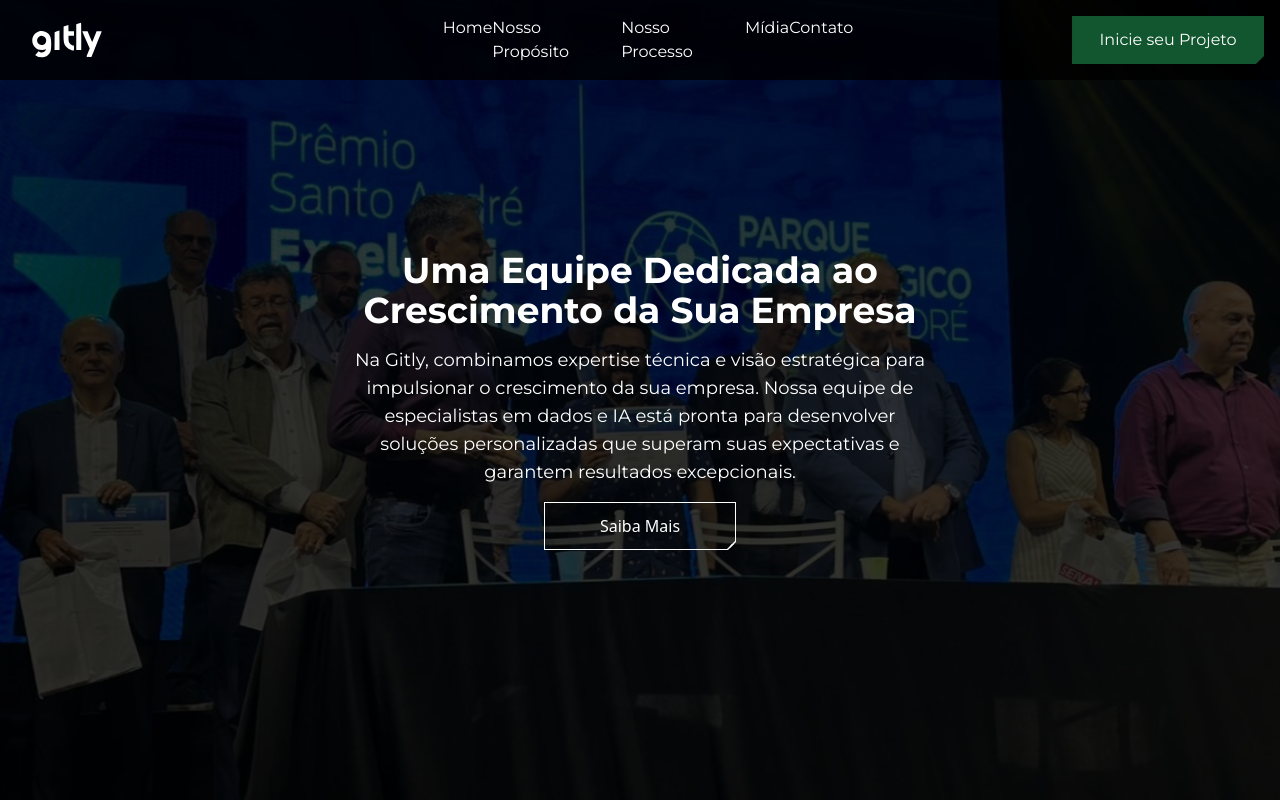
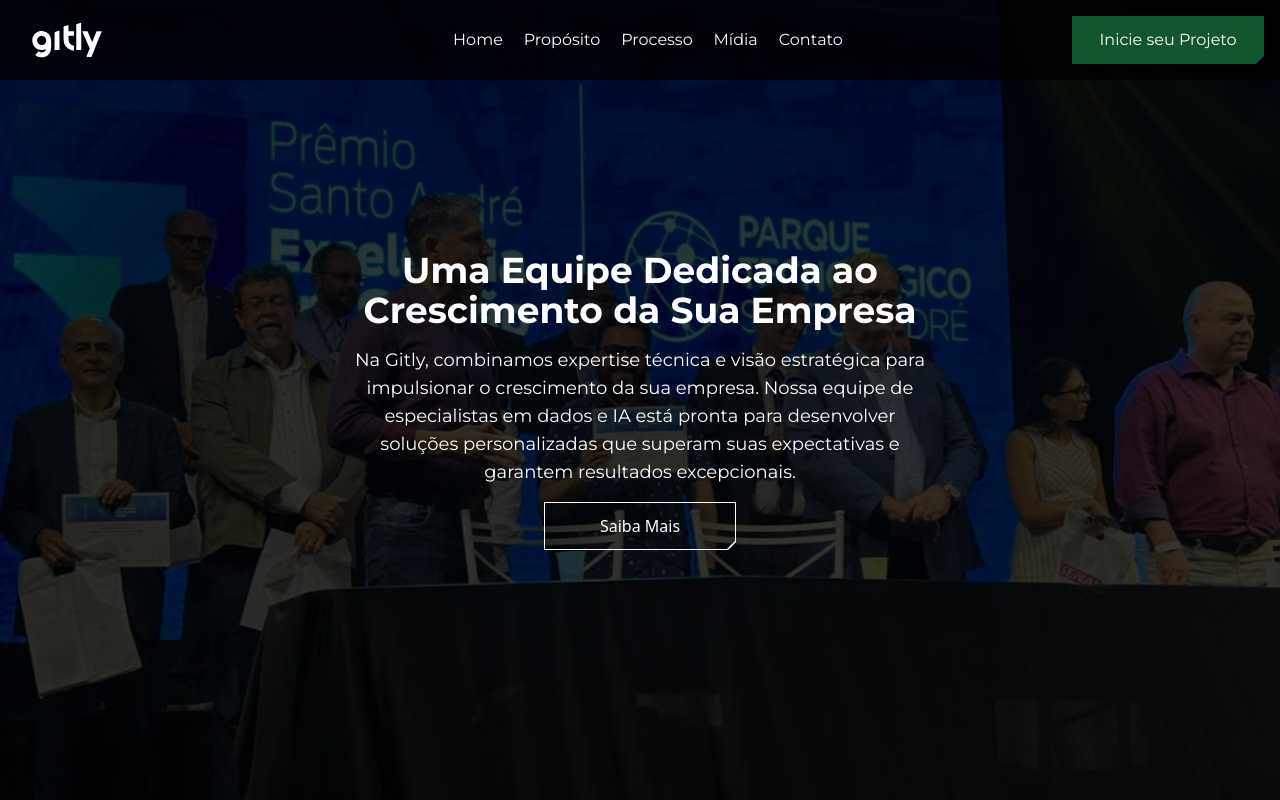
Before and after one commit to gitly-br/site-gitly, a Next.js app in the folder frontend/: page /media in a window 1280 px wide. Shown: the top 800 px of the page. Built offline with nearby package versions, Linux system fonts and the light colour scheme.

Commit message:
insere alterações de escrita

```diff
--- a/frontend/components/footer.jsx
+++ b/frontend/components/footer.jsx
@@ -19,10 +19,10 @@ export default function Footer() {
         </div>
 
         <div className="w-full md:w-3/5 mb-4 md:text-center">
-          <div className="flex flex-col md:flex-row md:justify-center md:items-center md:space-x-4 items-center">
+          <div className="flex flex-col md:flex-row md:justify-center md:items-center md:space-x-4 items-center font-text">
             <Link href="/"><p className="text-white py-2">Home</p></Link>
-            <Link href="/ourpurpose"><p className="text-white py-2">Nosso Propósito</p></Link>
-            <Link href="/partners"><p className="text-white py-2">Nosso Processo</p></Link>
+            <Link href="/ourpurpose"><p className="text-white py-2">Propósito</p></Link>
+            <Link href="/partners"><p className="text-white py-2">Processo</p></Link>
             <Link href="/media"><p className="text-white py-2">Mídia</p></Link>
             <Link href="/contactus"><p className="text-white py-2">Contato</p></Link>
           </div>
--- a/frontend/components/hero.jsx
+++ b/frontend/components/hero.jsx
@@ -40,7 +40,7 @@ function Hero() {
           Vamos falar sobre tomada de<br />decisão impulsionadas por IA?
         </h1>
         <p className="font-text text-base md:text-lg mb-10 max-w-lg md:max-w-3xl mx-auto">
-          Na Gitly, impulsionamos o futuro das decisões empresariais com soluções de inteligência artificial avançadas. Nossa tecnologia não apenas simplifica complexidades, mas antecipa desafios, garantindo que você esteja sempre à frente. Com a Gitly, cada decisão é uma oportunidade para inovar e liderar no seu mercado. Descubra o poder da IA na transformação dos seus negócios. Entre em contato hoje e comece a moldar o futuro.
+          Descubra o poder da IA na transformação dos seus negócios. Entre em contato hoje e comece a moldar o futuro!
         </p>
         <Link href="/contactus">
             <button className="btn-transparente">
--- a/frontend/components/latestWork.jsx
+++ b/frontend/components/latestWork.jsx
@@ -13,11 +13,11 @@ const LatestWork = () => {
           Nossos Últimos Trabalhos
         </h1>
         <p className='text-center mb-8 font-text'>
-          Descubra como as soluções inovadoras da Gitly estão transformando o cenário<br />empresarial. Confira alguns dos nossos projetos mais recentes:
+          Descubra como as soluções inovadoras da Gitly estão transformando o cenário empresarial. Confira alguns dos nossos projetos mais recentes:
         </p>
       </div>
       <div className='flex flex-wrap md:flex-nowrap justify-center items-center gap-5'>
-        <div className='relative w-full md:w-1/2 lg:w-1/2'>
+        <div className='relative w-full h-full md:w-1/2 lg:w-1/2'>
           <Image className='object-cover w-full h-full' src={latest1} alt="latest1"/>
           <div className='absolute inset-0 flex flex-col items-center justify-end text-center text-white p-8'>
             <h1 className='text-lg font-title mb-2'>Solução de Dados para Varejo</h1>
--- a/frontend/components/navbar.jsx
+++ b/frontend/components/navbar.jsx
@@ -16,8 +16,8 @@ const Navbar = () => {
         </div>
         <div className="md:flex hidden flex-1 justify-around text-white font-light">
           <Link href="/">Home</Link>
-          <Link href="/ourpurpose">Nosso Propósito</Link>
-          <Link href="/partners">Nosso Processo</Link>
+          <Link href="/ourpurpose">Propósito</Link>
+          <Link href="/partners">Processo</Link>
           <Link href="/media">Mídia</Link>
           <Link href="/contactus">Contato</Link>
         </div>
--- a/frontend/pages/index.jsx
+++ b/frontend/pages/index.jsx
@@ -19,6 +19,20 @@ const partners = [
 ];
 
 export default function Home() {
+
+const partners = [
+    { name: "Huawei Brasil", logo: "/huawei.png", description: "A Huawei é líder global em soluções de Tecnologia da Informação e Comunicação (TIC), com produtos e soluções implantados em mais de 170 países, atendendo a mais de um terço da população mundial.", link: "https://www.huawei.com/br/" },
+    { name: "Biosmart Nano", logo: "/biosmartnano.png", description: "Empresa de Pesquisa e Desenvolvimento em soluções nanotecnológicas com múltiplas funcionalidades, sempre buscando soluções inovadoras e sustentáveis para os segmentos médico, farmacêutico, cosmético, químico e alimentício.", link: "https://www.biosmartnano.com/" },
+    { name: "Grand Plaza Shopping", logo: "/Grand-Plaza.svg", description: "Grand Plaza Shopping, antigo ABC Plaza Shopping, é o maior shopping center do ABC Paulista.", link: "https://www.grandplazashopping.com.br/" },
+    { name: "Royal Academy of Engineering", logo: "/royalacademy.png", description: "A Royal Academy of Engineering aproveita o poder da engenharia para construir uma sociedade sustentável e uma economia inclusiva que funcione para todos.", link: "https://raeng.org.uk/" },
+    { name: "Upperbag", logo: "/upperbag.png", description: "Delivery de roupas líder no mercado nacional com atuação desde 2015 para clientes femininos, masculinos, kids e plus size.", link: "https://www.upperbag.com.br/"},
+    { name: "Cabot", logo: "/cabot.png", description: "Como uma empresa líder global em produtos químicos especiais e materiais de desempenho, estamos empenhados em promover os negócios dos nossos clientes nos setores de transporte, infraestrutura, meio ambiente e bens de consumo.", link: "https://www.cabotcorp.com.br/"},
+    { name: "Pragas.com", logo: "/pragascom.png", description: "A Pragas.com é uma provedora de soluções inovadoras e aplicadas para viabilizar pesquisas agrícolas, reduzir custos e acelerar o crescimento e o desenvolvimento de tecnologias para o controle de pragas.", link: "https://pragas.com.vc/"},
+    { name: "Prefeitura de Santo André", logo: "/prefeitura.png", description: "Santo André é um município brasileiro da Região do Grande ABC, localizado na Zona Sudeste da Grande São Paulo, com população de cerca de 721.368 habitantes.", link: "https://web.santoandre.sp.gov.br/"},
+    { name: "Suzano Shopping", logo: "/Suzano.svg", description: "Localizado a 40 km da cidade de São Paulo, com acesso fácil pelas principais rodovias, o Suzano Shopping atende toda a região do Alto Tietê.", link: "https://www.suzanoshopping.com.br/"},
+    { name: "Syn", logo: "/syn.png", description: "A SYN, anteriormente denominada Cyrela Commercial Properties, é uma empresa de incorporação de empreendimentos imobiliários e administração de shopping centers e edifícios corporativos.", link: "https://www.syn.com.br/"},
+    ];
+
     return (
         <div>
             <Navbar />
```
